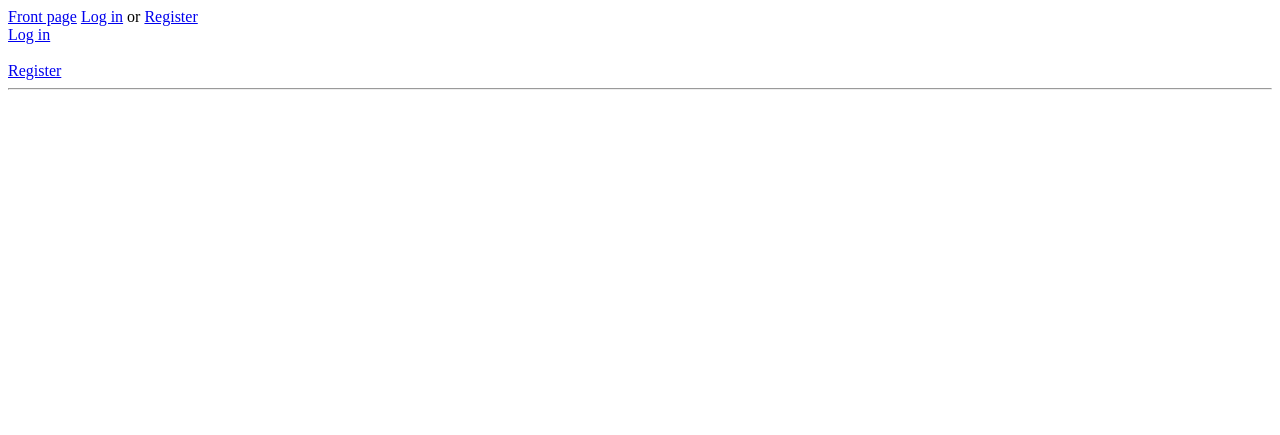
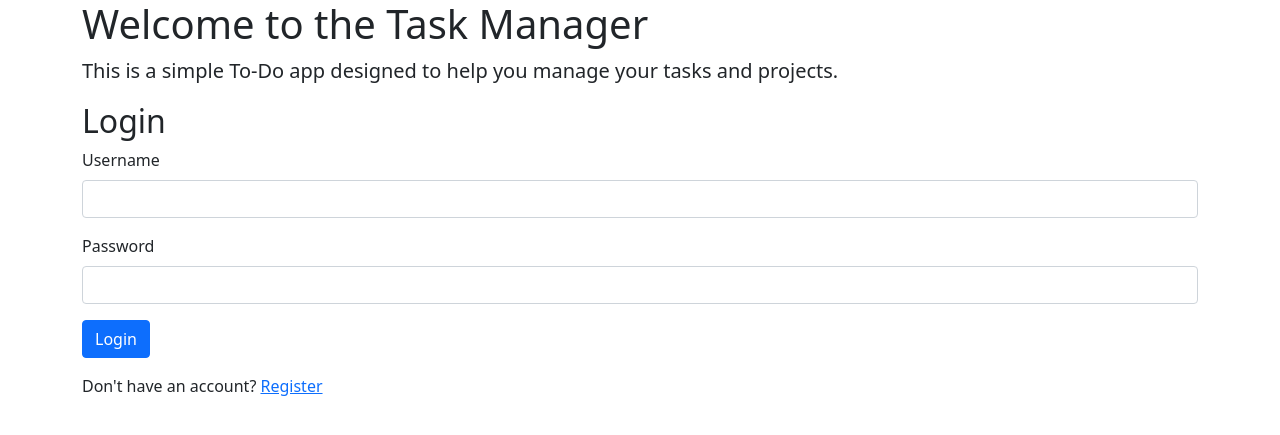
Before and after one commit to heksaani/database-application, a Flask app: page / in a window 1280 px wide. Shown: the top 435 px of the page. Run offline with Flask 3, Linux system fonts and the light colour scheme.

Commit message:
Update on layout and remove login page

```diff
--- a/templates/index.html
+++ b/templates/index.html
@@ -1,23 +1,39 @@
 {% extends "layout.html" %}
+{% block title %}Front page{% endblock %}
 {% block content %}
-<title>Frontpage</title><br>
+    <h1>Welcome to the Task Manager</h1>
+    <p class="lead">This is a simple To-Do app designed to help you manage your tasks and projects.</p>
 
-{% if session.username %}
-    <p>You have logged in as {{ session.username }}</p><br><br>
-    {% if session.role %}
-        <a href="/createGroup"> Create a new group</a>  <br><br>
-        <a href="/allGroups">All groups</a><br><br>
-        <a href="/addNewUser">Add new user to group</a><br><br>
-        <a href="/addTaskToGroup">Add task to group</a><br><br>
+    {% if session.username %}
+        <p>You are logged in as {{ session.username }}</p>
+        {% if session.role %}
+            <ul class="list-group">
+                <li class="list-group-item"><a href="/createGroup">Create a new group</a></li>
+                <li class="list-group-item"><a href="/allGroups">All groups</a></li>
+                <li class="list-group-item"><a href="/addNewUser">Add new user to group</a></li>
+                <li class="list-group-item"><a href="/addTaskToGroup">Add task to group</a></li>
+            </ul>
+        {% endif %}
+        <ul class="list-group mt-3">
+            <li class="list-group-item"><a href="/createTask">Create a new task</a></li>
+            <li class="list-group-item"><a href="/allTasks">All tasks</a></li>
+            <li class="list-group-item"><a href="/usersTasks">Your tasks</a></li>
+            <li class="list-group-item"><a href="/logout">Log out</a></li>
+        </ul>
+    {% else %}
+        <h2>Login</h2>
+        <form action="/login" method="post">
+            <div class="mb-3">
+                <label for="username" class="form-label">Username</label>
+                <input type="text" class="form-control" id="username" name="username" required>
+            </div>
+            <div class="mb-3">
+                <label for="password" class="form-label">Password</label>
+                <input type="password" class="form-control" id="password" name="password" required>
+                <input type="hidden" name="csrf_token" value="{{ session['csrf_token'] }}">
+            </div>
+            <button type="submit" class="btn btn-primary">Login</button>
+        </form>
+        <p class="mt-3">Don't have an account? <a href="/register">Register</a></p>
     {% endif %}
-    <a href="/createTask">Create a new task</a><br><br>
-    <a href="/allTasks">All tasks</a><br><br>
-    <a href="/userTasks">Your tasks</a><br><br>
-    <a href="/logout">Log out</a>
-{% else %}
-<div class="loginForm">
-    <a href="/login">Log in</a><br><br>
-    <a href="/register">Register</a>
-</div>
-{% endif %}
 {% endblock %}
--- a/templates/layout.html
+++ b/templates/layout.html
@@ -1,10 +1,12 @@
-<!doctype html>
-<title>Task manager - {% block title %}{% endblock %}</title>
-<a href="/">Front page</a>
-{% if session.username %}
-    <a href="/logout">Log out</a>
-{% else %}
-    <a href="/login">Log in</a> or <a href="/register">Register</a>
-{% endif %}
-{% block content %}{% endblock %}
-<hr>
+<!DOCTYPE html>
+<html>
+<head>
+    <title>Task manager - {% block title %}{% endblock %}</title>
+    <link href="https://cdn.jsdelivr.net/npm/bootstrap@5.1.3/dist/css/bootstrap.min.css" rel="stylesheet">
+</head>
+<body>
+    <div class="container">
+        {% block content %}{% endblock %}
+    </div>
+</body>
+</html>
```
Also changed, not shown: templates/login.html (deleted, +0 -21 lines).
